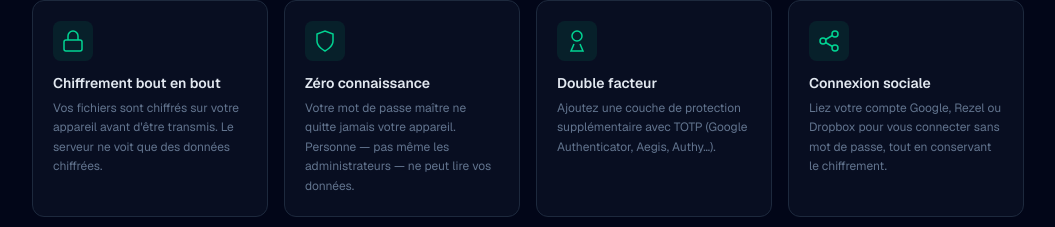
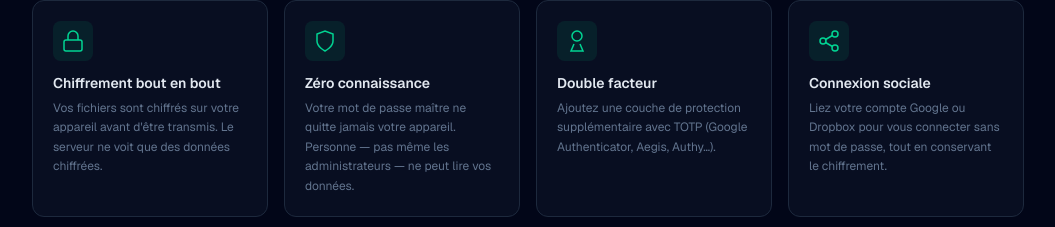
Before and after one commit to blind-storage/front-end, a Next.js app: page / in a window 1280 px wide. Shown: the part 507-734 px from the top of the page, without its empty margins (112-1167 px from the left). Built offline with nearby package versions, Linux system fonts and the light colour scheme; no server answers.

Commit message:
Remove Rezel provider from account linking and OIDC login functionality

```diff
--- a/app/(app)/account/page.tsx
+++ b/app/(app)/account/page.tsx
@@ -114,7 +114,6 @@ function ProfileForm({
 
 const PROVIDERS: { key: string; label: string }[] = [
   { key: 'GOOGLE', label: 'Google' },
-  { key: 'REZEL', label: 'Rezel' },
   { key: 'DROPBOX', label: 'Dropbox' },
 ];
 
@@ -166,7 +165,7 @@ function LinkedProviders({ userId, token }: { userId: string; token: string }) {
                     Délier
                   </Button>
                 ) : (
-                  <Button variant="secondary" className="px-3 py-1.5 text-xs" onClick={() => { window.location.href = api.oidcLoginUrl(key.toLowerCase() as 'google' | 'rezel' | 'dropbox'); }}>
+                  <Button variant="secondary" className="px-3 py-1.5 text-xs" onClick={() => { window.location.href = api.oidcLoginUrl(key.toLowerCase() as 'google' | 'dropbox'); }}>
                     Lier
                   </Button>
                 )}
--- a/app/page.tsx
+++ b/app/page.tsx
@@ -35,7 +35,7 @@ const FEATURES = [
   },
   {
     title: 'Connexion sociale',
-    description: 'Liez votre compte Google, Rezel ou Dropbox pour vous connecter sans mot de passe, tout en conservant le chiffrement.',
+    description: 'Liez votre compte Google ou Dropbox pour vous connecter sans mot de passe, tout en conservant le chiffrement.',
     icon: (
       <svg viewBox="0 0 24 24" fill="none" stroke="currentColor" strokeWidth="1.5" className="h-6 w-6">
         <circle cx="18" cy="5" r="3" /><circle cx="6" cy="12" r="3" /><circle cx="18" cy="19" r="3" />
--- a/lib/api.ts
+++ b/lib/api.ts
@@ -75,7 +75,7 @@ export const changePassword = (
 // ── OIDC ─────────────────────────────────────────────────────────────────────
 
 // Returns the full URL to redirect the browser to for OIDC login
-export function oidcLoginUrl(provider: 'google' | 'rezel' | 'dropbox'): string {
+export function oidcLoginUrl(provider: 'google' | 'dropbox'): string {
   return `${API_URL}/auth/${provider}`;
 }
 
```
